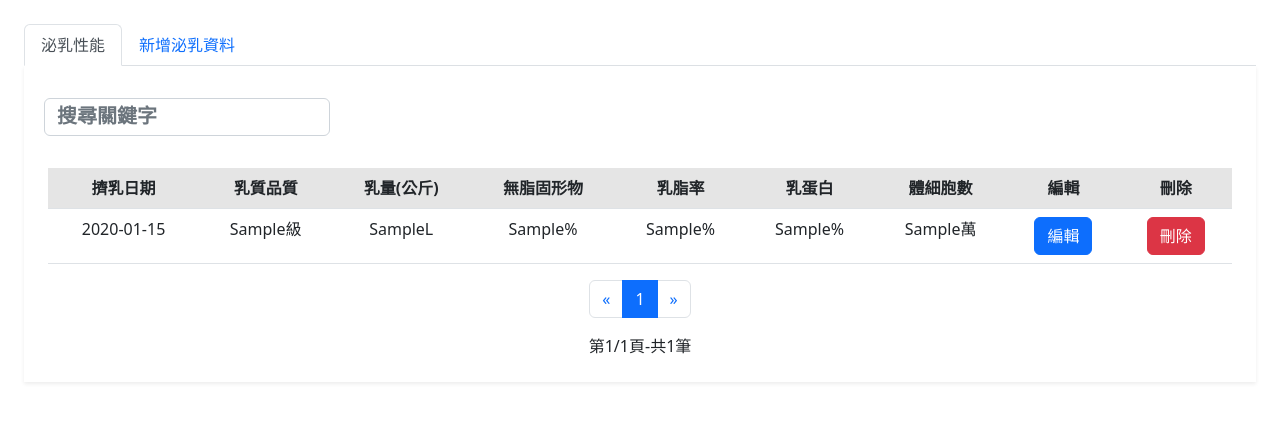
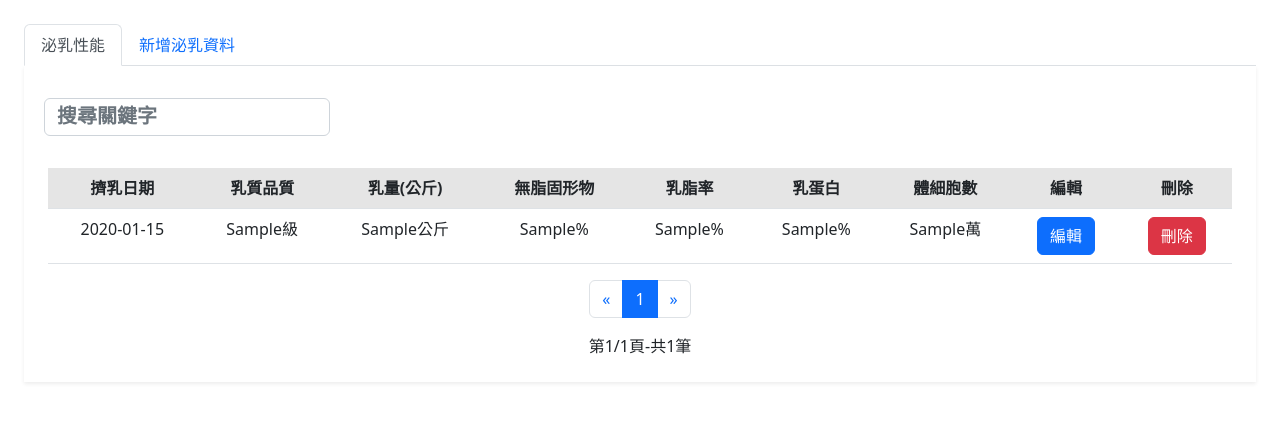
Before and after one commit to B10956004/CowMis, a PHP site: page /fCowId/milkRecord/milkRecord.php in a window 1280 px wide. Shown: the top 422 px of the page. Run offline with PHP 8.4, Linux system fonts and the light colour scheme; tables that the repository leaves empty hold one stand-in row (values such as "Sample post"); some libraries are stand-ins or nearby versions.

Commit message:
revise volume Lto公斤

```diff
--- a/fCowId/milkRecord/milkRecord.php
+++ b/fCowId/milkRecord/milkRecord.php
@@ -100,7 +100,7 @@ require_once("../../SQLServer.php");
                     <tr>
                       <td><?php echo $date ?></td>
                       <td><?php echo $quality ?>級</td>
-                      <td><?php echo $volume ?>L</td>
+                      <td><?php echo $volume ?>公斤</td>
                       <td><?php echo $milkSolidsNotFat ?>%</td>
                       <td><?php echo $milkFatPrecentage ?>%</td>
                       <td><?php echo $milkProtein ?>%</td>
```
